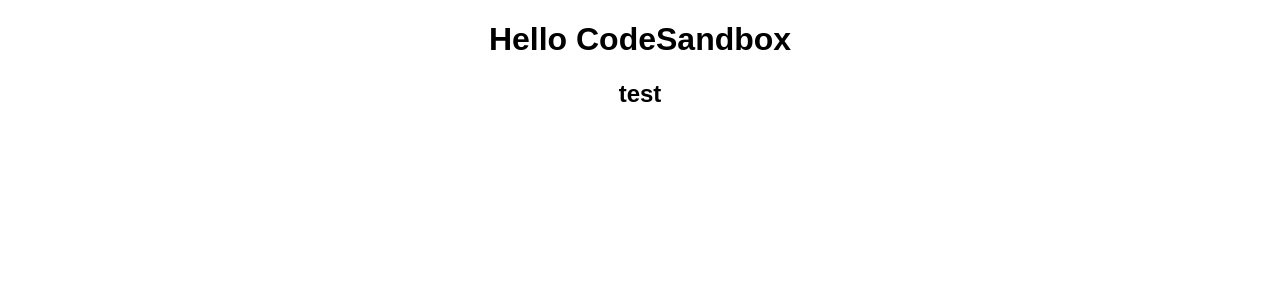
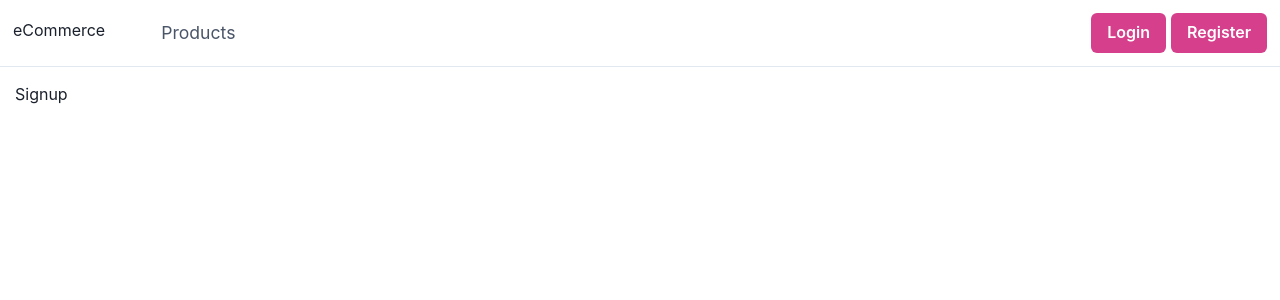
Before and after one commit to zulalnb/react-e-commerce-app-frontend, a React (Create React App) app: page /signup in a window 1280 px wide. Shown: the top 300 px of the page. Built offline with nearby package versions, Linux system fonts and the light colour scheme.

Commit message:
install chakra-ui and react-router-dom

```diff
--- a/package.json
+++ b/package.json
@@ -5,8 +5,13 @@
   "keywords": [],
   "main": "src/index.js",
   "dependencies": {
+    "@chakra-ui/react": "^1.6.3",
+    "@emotion/react": "^11.4.0",
+    "@emotion/styled": "^11.3.0",
+    "framer-motion": "4.1.17",
     "react": "17.0.2",
     "react-dom": "17.0.2",
+    "react-router-dom": "^5.2.0",
     "react-scripts": "4.0.3"
   },
   "devDependencies": {
--- a/src/App.js
+++ b/src/App.js
@@ -1,10 +1,29 @@
 import "./styles.css";
+
+import { BrowserRouter as Router, Switch, Route } from "react-router-dom";
+
+import Navbar from "./components/Navbar";
+import Signin from "./pages/Auth/Signin";
+import Signup from "./pages/Auth/Signup";
 
 export default function App() {
   return (
-    <div className="App">
-      <h1>Hello CodeSandbox</h1>
-      <h2>test</h2>
-    </div>
+    <Router>
+      <div>
+        <Navbar />
+
+        <div id="content">
+          <Switch>
+            <Route path="/" exact component={Home} />
+            <Route path="/signin" component={Signin} />
+            <Route path="/signup" component={Signup} />
+          </Switch>
+        </div>
+      </div>
+    </Router>
   );
 }
+
+function Home() {
+  return <h2>Home</h2>;
+}
--- /dev/null
+++ b/src/components/Navbar/index.js
@@ -0,0 +1,31 @@
+import styles from "./styles.module.css";
+import { Link } from "react-router-dom";
+import { Button, ButtonGroup } from "@chakra-ui/react";
+
+function Navbar() {
+  return (
+    <nav className={styles.nav}>
+      <div className={styles.left}>
+        <div className="logo">
+          <Link to="/">eCommerce</Link>
+        </div>
+
+        <ul className={styles.menu}>
+          <li>
+            <Link to="/">Products</Link>
+          </li>
+        </ul>
+      </div>
+      <div className={styles.right}>
+        <Link to="/signin">
+          <Button colorScheme="pink">Login</Button>
+        </Link>
+        <Link to="/signup">
+          <Button colorScheme="pink">Register</Button>
+        </Link>
+      </div>
+    </nav>
+  );
+}
+
+export default Navbar;
--- /dev/null
+++ b/src/components/Navbar/styles.module.css
@@ -0,0 +1,33 @@
+.nav {
+  padding: 13px;
+  display: flex;
+  justify-content: space-between;
+  border-bottom: solid 1px #e2e8f0;
+  line-height: 2px;
+  align-items: center;
+}
+
+.nav .left {
+  display: flex;
+}
+
+.nav .left .menu {
+  display: flex;
+  margin-left: 40px;
+}
+
+.nav .left .menu li a {
+  color: #4a5568;
+  text-decoration: none;
+  font-size: 1.1rem;
+  padding: 3px 16px;
+  display: block;
+}
+
+.nav .left .menu li a:hover {
+  color: #000;
+}
+
+.nav .right a:first-child {
+  margin-right: 5px;
+}
--- a/src/index.js
+++ b/src/index.js
@@ -1,6 +1,15 @@
 import React from "react";
 import ReactDOM from "react-dom";
-
+import "./reset.css";
 import App from "./App";
 
-ReactDOM.render(<App />, document.getElementById("root"));
+import { ChakraProvider } from "@chakra-ui/react";
+
+ReactDOM.render(
+  <React.StrictMode>
+    <ChakraProvider>
+      <App />
+    </ChakraProvider>
+  </React.StrictMode>,
+  document.getElementById("root")
+);
--- /dev/null
+++ b/src/pages/Auth/Signin/index.js
@@ -0,0 +1,7 @@
+import React from "react";
+
+function Signin() {
+  return <div>Signin</div>;
+}
+
+export default Signin;
--- /dev/null
+++ b/src/pages/Auth/Signup/index.js
@@ -0,0 +1,7 @@
+import React from "react";
+
+function Signup() {
+  return <div>Signup</div>;
+}
+
+export default Signup;
--- /dev/null
+++ b/src/reset.css
@@ -0,0 +1,129 @@
+/* http://meyerweb.com/eric/tools/css/reset/
+   v2.0 | 20110126
+   License: none (public domain)
+*/
+
+html,
+body,
+div,
+span,
+applet,
+object,
+iframe,
+h1,
+h2,
+h3,
+h4,
+h5,
+h6,
+p,
+blockquote,
+pre,
+a,
+abbr,
+acronym,
+address,
+big,
+cite,
+code,
+del,
+dfn,
+em,
+img,
+ins,
+kbd,
+q,
+s,
+samp,
+small,
+strike,
+strong,
+sub,
+sup,
+tt,
+var,
+b,
+u,
+i,
+center,
+dl,
+dt,
+dd,
+ol,
+ul,
+li,
+fieldset,
+form,
+label,
+legend,
+table,
+caption,
+tbody,
+tfoot,
+thead,
+tr,
+th,
+td,
+article,
+aside,
+canvas,
+details,
+embed,
+figure,
+figcaption,
+footer,
+header,
+hgroup,
+menu,
+nav,
+output,
+ruby,
+section,
+summary,
+time,
+mark,
+audio,
+video {
+  margin: 0;
+  padding: 0;
+  border: 0;
+  font-size: 100%;
+  font: inherit;
+  vertical-align: baseline;
+}
+/* HTML5 display-role reset for older browsers */
+article,
+aside,
+details,
+figcaption,
+figure,
+footer,
+header,
+hgroup,
+menu,
+nav,
+section {
+  display: block;
+}
+body {
+  line-height: 1;
+}
+ol,
+ul {
+  list-style: none;
+}
+blockquote,
+q {
+  quotes: none;
+}
+blockquote:before,
+blockquote:after,
+q:before,
+q:after {
+  content: "";
+  content: none;
+}
+table {
+  border-collapse: collapse;
+  border-spacing: 0;
+}
--- a/src/styles.css
+++ b/src/styles.css
@@ -1,4 +1,3 @@
-.App {
-  font-family: sans-serif;
-  text-align: center;
+#content {
+  padding: 15px;
 }
```
Also changed, not shown: 2 other files (tests, documents, lock files or other folders).
